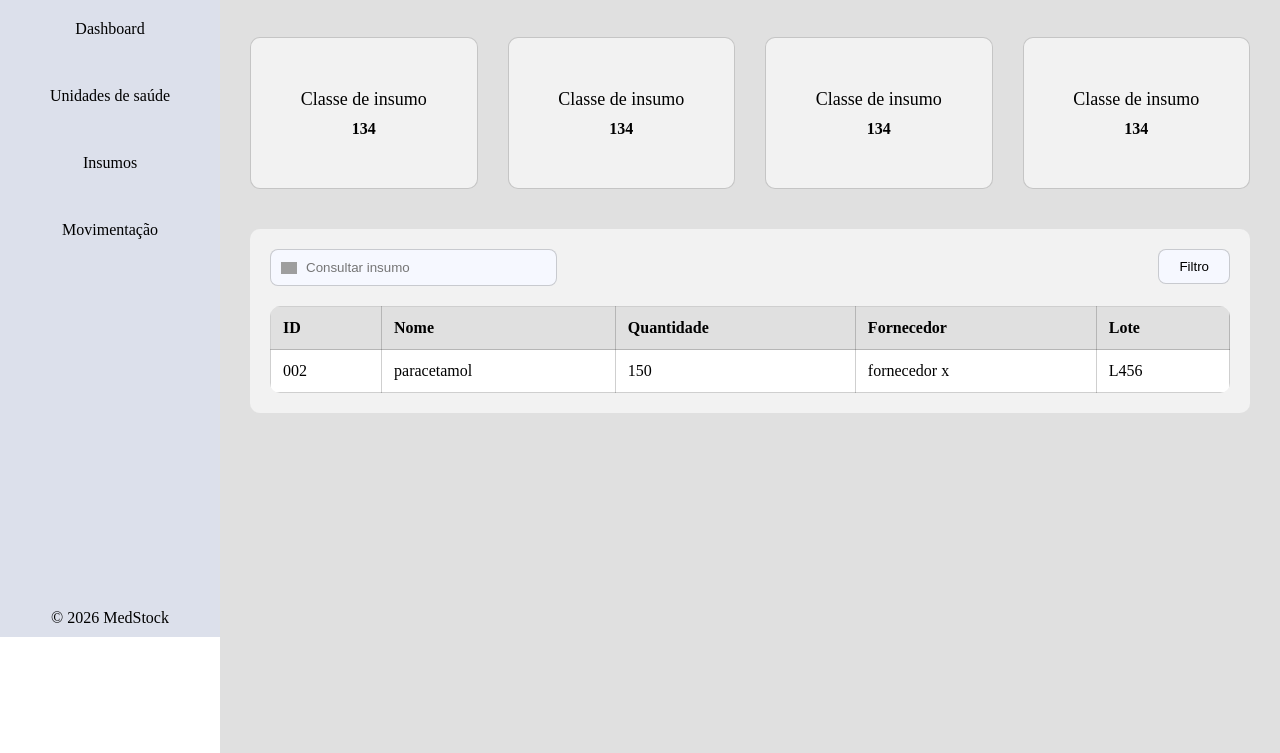
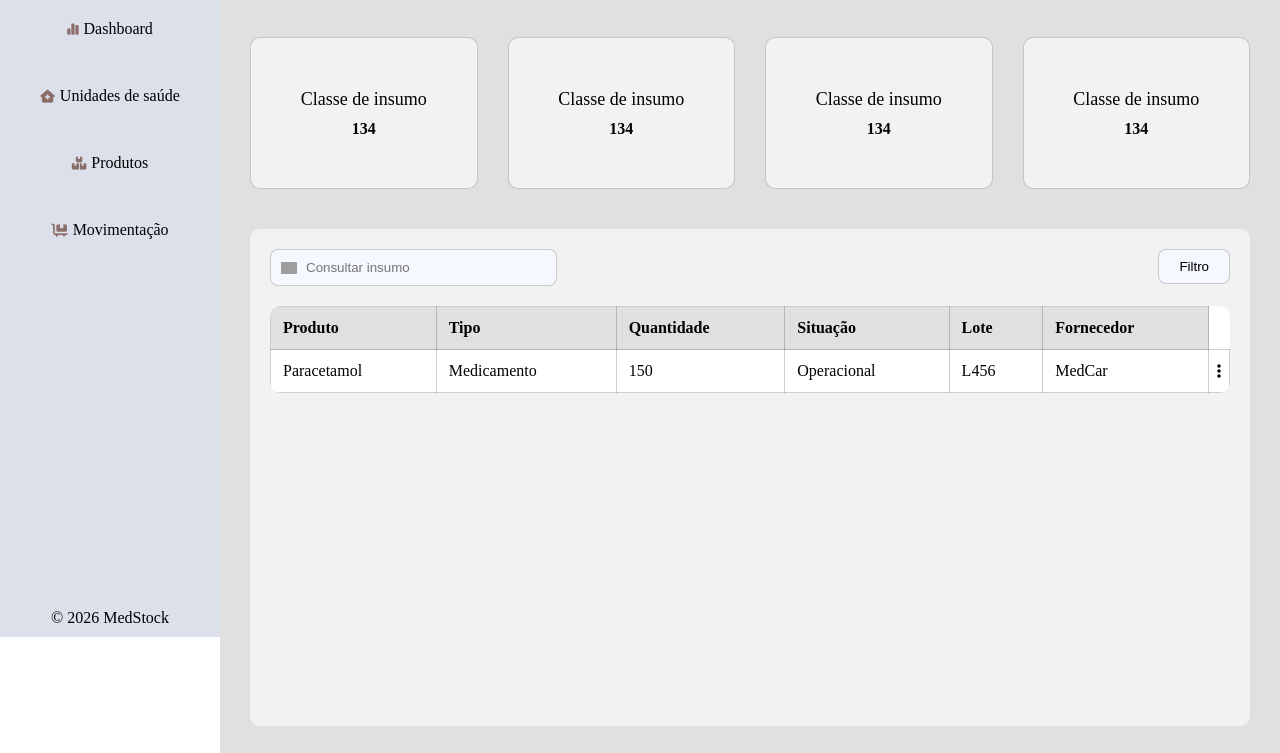
Before and after one commit to LFFavoretto/projeto_medstock, a plain HTML site: page frontend/index.html in a window 1280 px wide. Shown: the part 167-920 px from the top of the page. Drawn offline with Linux system fonts and the light colour scheme; grey boxes are pictures that could not be loaded.

Commit message:
refatoração: ajuste de classes CSS para consistência e melhorias na estrutura da tabela no dashboard

```diff
--- a/frontend/css/dashboard.css
+++ b/frontend/css/dashboard.css
@@ -6,6 +6,12 @@
     --borda--geral: #00000030;
     --fundo--tabela: #FFFFFF;
     --cor--busca: #F6F8FF;
+}
+
+.menu i{
+    margin-right: 5px;
+    font-size: 13px;
+    color:#673c2eb0;
 }
 .cards_estoque{
     display: flex;
@@ -135,7 +141,13 @@
     color: #5405ff;
 }
 
-table{
+.container_tabela{
+    min-height: 400px;
+    max-height: 600px;
+    overflow-y: auto;
+}
+
+.tabela{
     width: 100%;
     border-collapse: collapse;
     background-color: white;
@@ -153,6 +165,20 @@ th, td{
 th{
     font-weight: 600;
 }
-tr:hover{
-    background-color: #f5f5f5;
+
+.acoes{
+    text-align: center;
+    cursor: pointer;
+    width: 20px;
+    padding: 0;
 }
+
+.acoes i{
+    padding: 5px;
+    border-radius: 5px;
+    transition: 0.2s;
+}
+
+.acoes i:hover{
+    background-color: #dcdcdc;
+}
--- a/frontend/css/login.css
+++ b/frontend/css/login.css
@@ -40,20 +40,20 @@ hr{
     margin-bottom:30px;
 }
 
-.grupo-input{
+.grupo_input{
     width:300px;
     display:flex;
     flex-direction:column;
     margin-bottom:20px;
 }
 
-.grupo-input label{
+.grupo_input label{
     font-size:18px;
     color:#0E2773;
     margin-bottom:5px;
 }
 
-.grupo-input input{
+.grupo_input input{
     height:30px;
     background:rgba(66,85,140,0.3);
     border:2px solid #0E2773;
--- a/frontend/index.html
+++ b/frontend/index.html
@@ -14,10 +14,10 @@
     <img src="./img/logo-medicamento.png" alt="logo" class="logo_menu">
     <nav class="sidebar">
         <div class="menu">
-            <a href="#">Dashboard</a>
-            <a href="#">Unidades de saúde</a>
-            <a href="insumos.html">Insumos</a>
-            <a href="#">Movimentação</a>
+            <a href="#"><i class="fa-solid fa-chart-simple"></i> Dashboard</a>
+            <a href="#"><i class="fa-solid fa-house-medical"></i>Unidades de saúde</a>
+            <a href="insumos.html"><i class="fa-solid fa-boxes-stacked"></i>Produtos</a>
+            <a href="#"><i class="fa-solid fa-cart-flatbed"></i>Movimentação</a>
         </div>
     </nav>
     <div class="footer">© 2026 MedStock</div>
@@ -88,26 +88,31 @@
             <button>Filtro</button>
         </div>
 
-        <table>
+        <div class="container_tabela">
+            <table class="tabela">
                 <thead class="t_head">
                     <tr>
-                    <th>ID</th>
-                    <th>Nome</th>
+                        <th>Produto</th>
+                        <th>Tipo</th>
                         <th>Quantidade</th>
+                        <th>Situação</th>
+                        <th>Lote</th>
                         <th>Fornecedor</th>
-                    <th>Lote</th>
                     </tr>
                 </thead>
                 <tbody>
                     <tr>
-                    <td>002</td>
-                    <td>paracetamol</td>
+                        <td>Paracetamol</td>
+                        <td>Medicamento</td>
                         <td>150</td>
-                    <td>fornecedor x</td>
+                        <td>Operacional</td>
                         <td>L456</td>
+                        <td>MedCar</td>
+                        <td class="acoes"> <i class="fa-solid fa-ellipsis-vertical"></i> </td>
                     </tr>
                 </tbody>
             </table>
+        </div>
 
     </section>
 </main>
```
Also changed, not shown: frontend/login.html (+2 -2 lines). Lines whose indentation alone changed are shown as unchanged.
